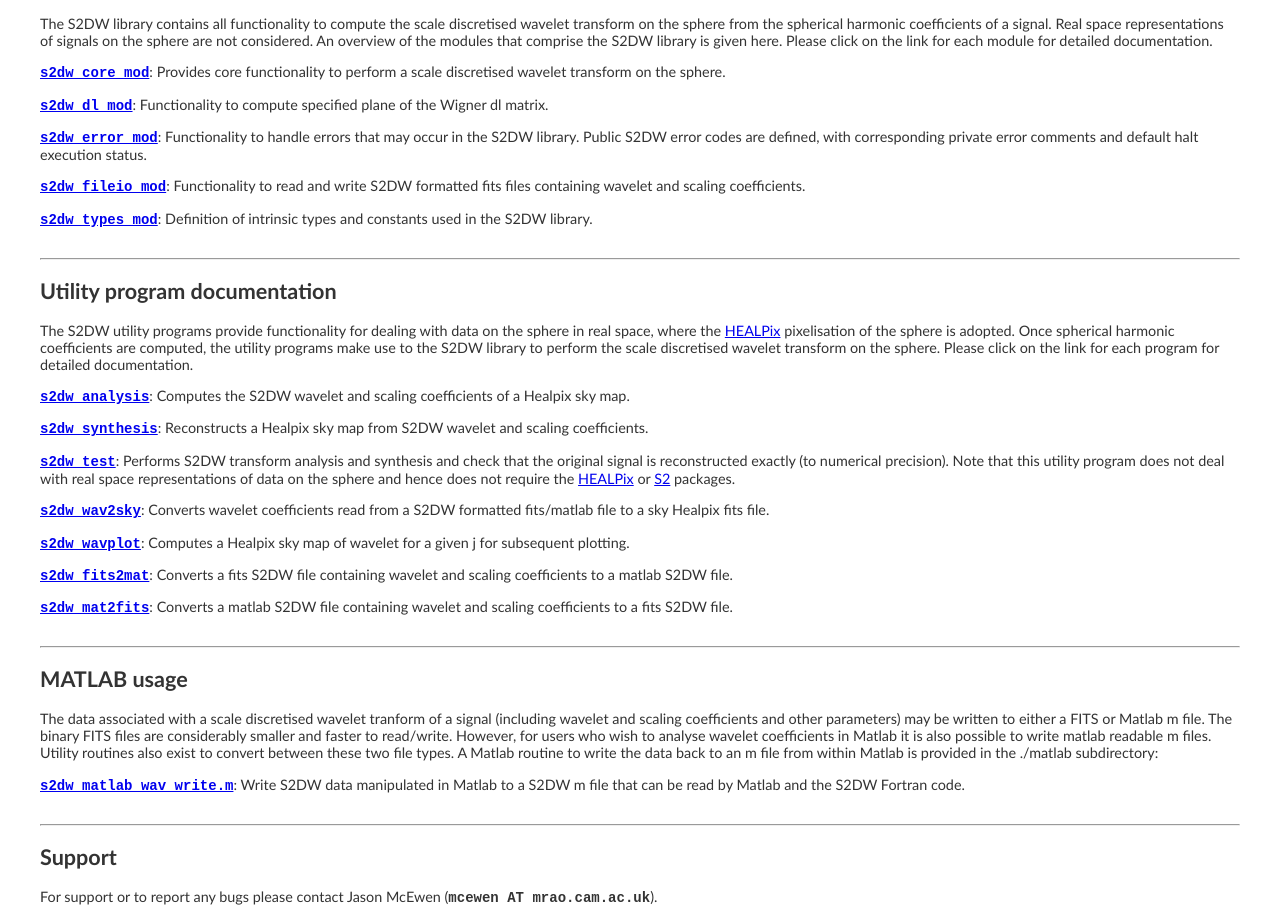
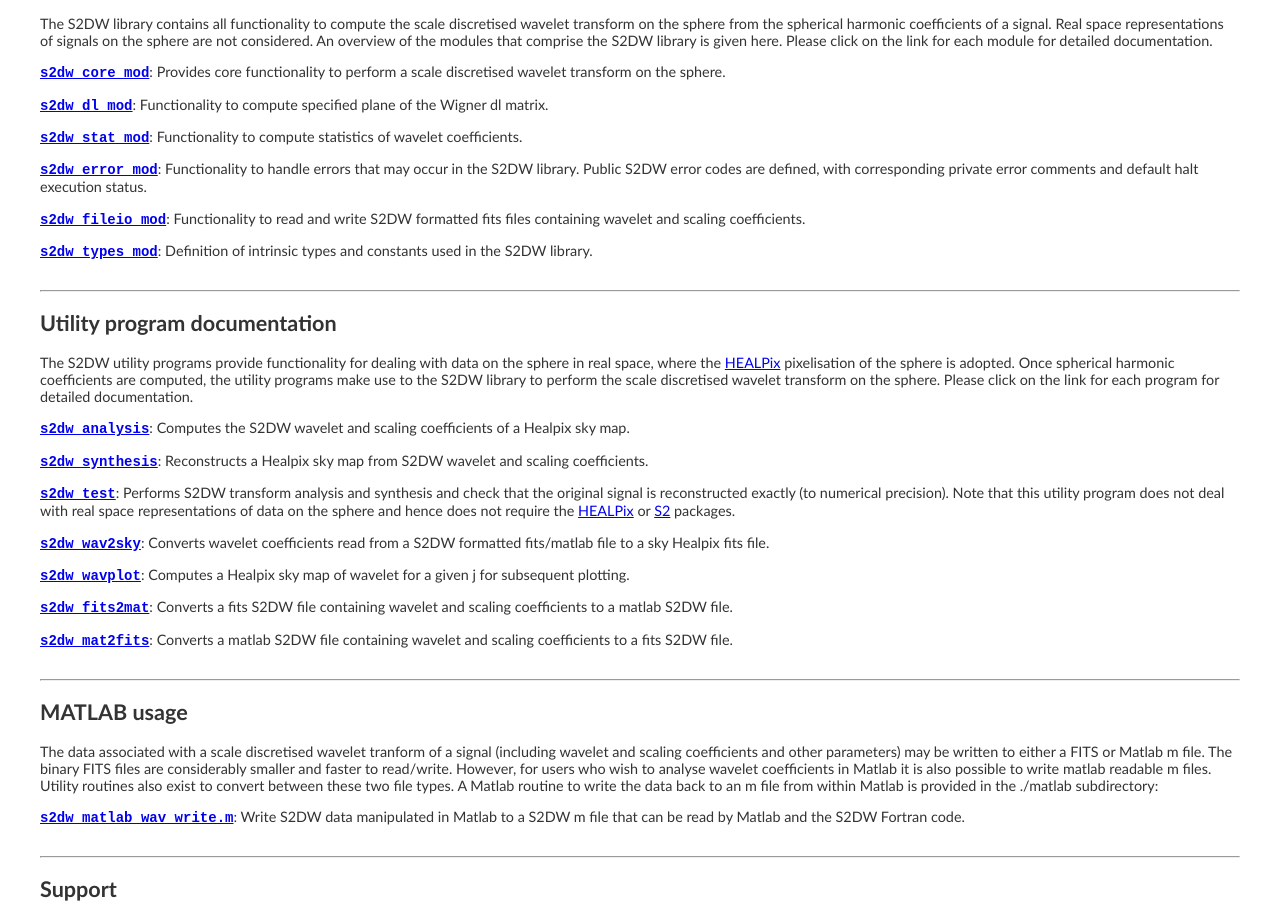
Before and after one commit to astro-informatics/s2dw, a plain HTML site: page index_s2dw.html in a window 1280 px wide. Shown: the part 1440-2359 px from the top of the page. Drawn offline with Linux system fonts and the light colour scheme.

Commit message:
Added programs to compute wavelet coefficient statistics from maps or s2dw wavelet coefficient files.

```diff
--- a/index_s2dw.html
+++ b/index_s2dw.html
@@ -168,6 +168,10 @@ transform on the sphere.
 <p>
 <CODE><a href=s2dw_dl_mod.html>s2dw_dl_mod</a></CODE>:
 Functionality to compute specified plane of the Wigner dl matrix.
+
+<p>
+<CODE><a href=s2dw_stat_mod.html>s2dw_stat_mod</a></CODE>:
+Functionality to compute statistics of wavelet coefficients.
 
 <p>
 <CODE><a href=s2dw_error_mod.html>s2dw_error_mod</a></CODE>:
```
